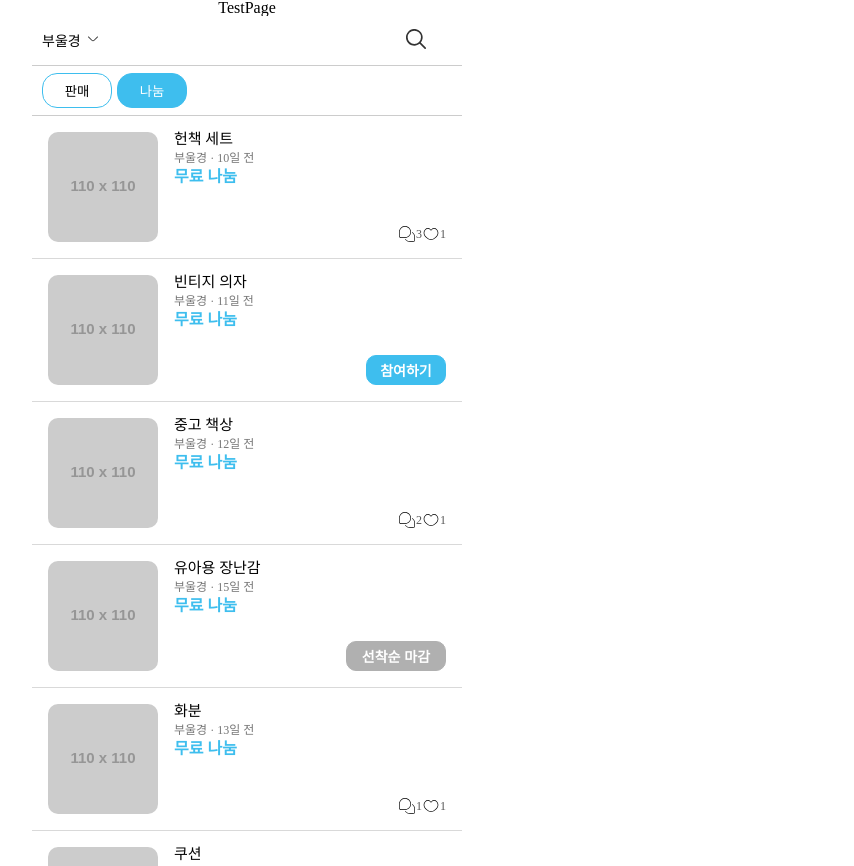
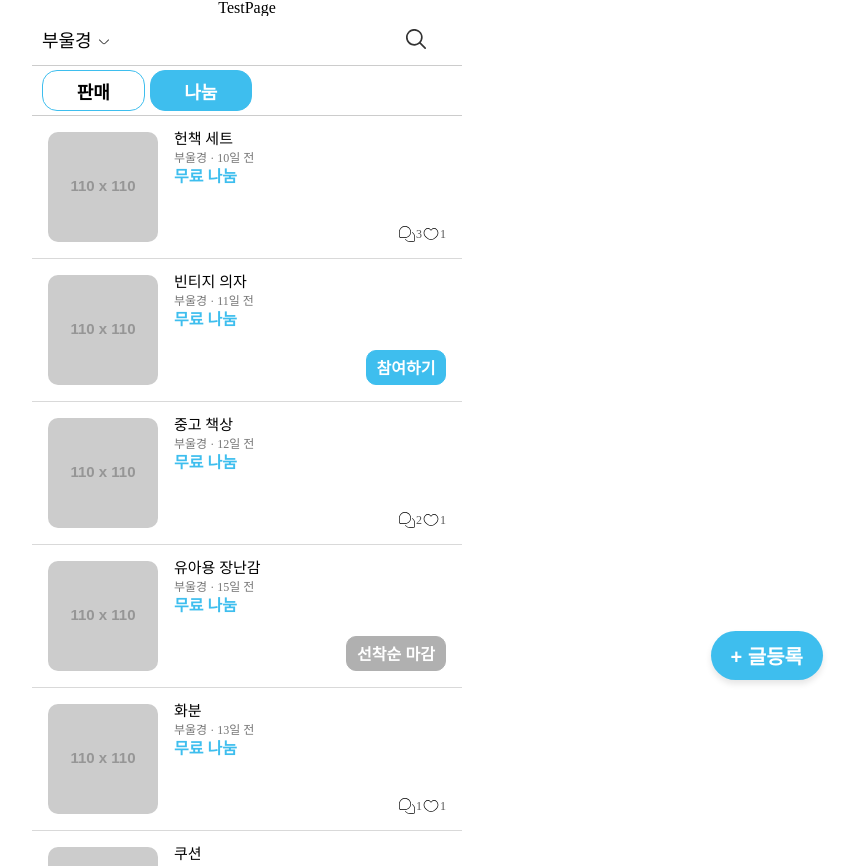
Before and after one commit to Ssadang/ssadang-frontend-pwa, a React (Create React App) app: page /trading in a window 1280 px wide. Both pictures are taken after a click on the button "나눔". Shown: the whole page, without its empty margins (393-1247 px from the left). Built offline with nearby package versions, Linux system fonts and the light colour scheme; some icons are missing.

Commit message:
feat: 글등록 버튼 및 모달 추가 / 디자인 수정

```diff
--- /dev/null
+++ b/src/components/Trading/Main/ButtonComponent/RegisterButtonComponent.jsx
@@ -0,0 +1,15 @@
+import React from 'react';
+import { useNavigate } from 'react-router-dom';
+import { RegisterButton } from './style'; // 수정된 스타일 import
+
+function RegisterButtonComponent() {
+    const navigate = useNavigate();
+
+    return (
+        <RegisterButton onClick={() => navigate('/trading/register')}>
+            + 글등록
+        </RegisterButton>
+    );
+}
+
+export default RegisterButtonComponent;
--- a/src/components/Trading/Main/ButtonComponent/style.js
+++ b/src/components/Trading/Main/ButtonComponent/style.js
@@ -1,8 +1,8 @@
 import styled from "styled-components";
 
 export const StyledButton = styled.button`
-  width: 70px;
-  height : 35px;
+  width: 25%;
+  height : 85%;
   padding: 5px;
   margin-right: 5px;
   margin-top : 5px;
@@ -13,4 +13,22 @@ export const StyledButton = styled.button`
   color: ${({ isSelected }) => (isSelected ? "#fff" : "#000")};
   border-radius: 15px;
   border : 1px solid #3EBEEE;
+  font-weight: bold;
+  font-size : 18px;
 `;
+
+export const RegisterButton = styled.button`
+  position: fixed;
+  bottom: 15%; /* 화면 아래에서 5% */
+  right: 5%; /* 화면 오른쪽에서 5% */
+  padding: 10px 20px;
+  background-color: #3EBEEE; /* 오렌지색 배경 */
+  color: white;
+  border: none;
+  border-radius: 30px; /* 둥근 버튼 */
+  font-size: 20px; /* 반응형 글자 크기 */
+  font-weight: bold;
+  cursor: pointer;
+  box-shadow: 0 4px 6px rgba(0, 0, 0, 0.1); /* 그림자 효과 */
+  z-index: 1000;
+`;
--- a/src/components/Trading/Main/CardComponent/TradingCardComponent.jsx
+++ b/src/components/Trading/Main/CardComponent/TradingCardComponent.jsx
@@ -1,4 +1,4 @@
-import React from 'react';
+import React, { useState } from 'react';
 import {
     ProductButton,
     ProductIconSection,
@@ -12,12 +12,14 @@ import {
     HeartNumber,
     GameButton,
 } from './style';
+import ModalComponent from '../../Modal/ModalComponent';
 import HeartImg from '../../../../assets/icons/heart.svg';
 import ChatImg from '../../../../assets/icons/chat.svg';
 import { useNavigate } from 'react-router-dom';
 import { getRelativeTime } from '../../../../constants/Util/date';
 
-function CardComponent({ product }) {
+
+function CardComponent({ product, onRefresh = () => { } }) {
     const {
         imageSrc,
         title,
@@ -32,15 +34,30 @@ function CardComponent({ product }) {
     } = product;
 
 
+
     //게임 버튼 활성화 여부 판단하는 함수
     const isFull = maxParticipants > 0 && currentParticipants >= maxParticipants;
+    const [isModalOpen, setIsModalOpen] = useState(false); // 모달 상태
 
     const navigate = useNavigate(); // React Router의 네비게이션 훅
+
     const handleClick = () => {
-        navigate(`/product/${product.id}`);
+        navigate(`/trading/detail/${product.id}`);
+    };
+
+    const handleParticipation = () => {
+        if (isFull) return; // 참여 불가능하면 아무 작업도 안함
+
+        //참여 처리 로직
+
+        setIsModalOpen(true); // 모달열기
+
+    };
+
+    const handleModalClose = () => {
+        setIsModalOpen(false); // 모달닫기
+        onRefresh(); // 상위 컴포넌트에게 데이터 다시 로드 요청청
     }
-
-
 
     return (
         <ProductButton onClick={handleClick}>
@@ -50,7 +67,14 @@ function CardComponent({ product }) {
                 <ProductLocationDateTime>{location} · {getRelativeTime(dateTime)}</ProductLocationDateTime>
                 <ProductPrice>{price ? price : "무료 나눔"}</ProductPrice>
                 {isGame ? (
-                    <GameButton isFull={isFull} disabled={isFull}>
+                    <GameButton
+                        isFull={isFull}
+                        disabled={isFull}
+                        onClick={(e) => {
+                            e.stopPropagation();
+                            handleParticipation();
+                        }}
+                    >
                         {isFull ? "선착순 마감" : "참여하기"}
                     </GameButton>
                 ) : (
@@ -62,6 +86,13 @@ function CardComponent({ product }) {
                     </ProductIconSection>
                 )}
             </ProductInfo>
+
+            {/* 모달 컴포넌트 */}
+            <ModalComponent
+                isOpen={isModalOpen}
+                onClose={handleModalClose} // 모달 닫을 때 데이터 재랜더링 호출
+                text="참여 완료!"
+            />
         </ProductButton>
     );
 }
--- a/src/components/Trading/Main/CardComponent/style.js
+++ b/src/components/Trading/Main/CardComponent/style.js
@@ -27,12 +27,12 @@ export const GameButton = styled.button`
   justify-content: center;
 
   width: ${(props) => (props.isFull ? "100px" : "80px")};
-  height: 30px;
+  height: 25%;
   border-radius: 10px;
   border: ${(props) => (props.isFull ? "1px solid #B0B0B0" : "1px solid #3EBEEE ")};
   background-color: ${(props) => (props.isFull ? "#B0B0B0" : "#3EBEEE")};
   color: #ffffff;
-  font-size: 14px;
+  font-size: 16px;
   font-weight: bold;
   cursor: ${(props) => (props.isFull ? "not-allowed" : "pointer")};
 `;
--- a/src/components/Trading/Main/MenuBarComponent/style.js
+++ b/src/components/Trading/Main/MenuBarComponent/style.js
@@ -28,7 +28,7 @@ export const SelectedRegion = styled.div`
   width : 100px;
   align-items: center;
   cursor: pointer;
-  font-size: 14px;
+  font-size: 18px;
 `;
 
 export const ArrowDownWrapper = styled.div`
--- /dev/null
+++ b/src/components/Trading/Modal/ModalComponent.jsx
@@ -0,0 +1,21 @@
+import React from 'react';
+import { ModalOverlay, ModalContainer, ModalText, CloseButton } from './style'; // 스타일 import
+
+function ModalComponent({ isOpen, onClose, text }) {
+    if (!isOpen) return null; // 모달이 열려있지 않으면 렌더링하지 않음
+
+    const handleClose = () => {
+        onClose(); // 부모에게 전달받은 닫기 함수 호출출
+    }
+
+    return (
+        <ModalOverlay onClick={onClose}>
+            <ModalContainer onClick={(e) => e.stopPropagation()}> {/* 부모 클릭 방지 */}
+                <ModalText>{text}</ModalText>
+                <CloseButton onClick={handleClose}>확인</CloseButton>
+            </ModalContainer>
+        </ModalOverlay>
+    );
+}
+
+export default ModalComponent;
--- /dev/null
+++ b/src/components/Trading/Modal/style.js
@@ -0,0 +1,54 @@
+import styled from 'styled-components';
+
+export const ModalOverlay = styled.div`
+  position: fixed;
+  top: 0;
+  left: 0;
+  width: 100%;
+  height: 100%;
+  background-color: rgba(0, 0, 0, 0.5); /* 어두운 배경 */
+  z-index: 999; /* 다른 요소 위로 */
+  display: flex;
+  justify-content: center;
+  align-items: center;
+`;
+
+export const ModalContainer = styled.div`
+  background-color: #fff;
+  padding: 20px;
+  border-radius: 10px;
+  box-shadow: 0 4px 6px rgba(0, 0, 0, 0.1);
+  width: 60%;
+  height : 20%;
+  text-align: center;
+  display: flex;
+  justify-content: center;
+  align-items: center;
+  flex-direction : column;
+`;
+
+export const ModalText = styled.p`
+  font-size: 20px;
+  font-weight: bold;
+  color: #333;
+  margin: 10px;
+`;
+
+export const CloseButton = styled.button`
+  margin-top: 20px;
+  padding: 10px 20px;
+  background-color: #3EBEEE;
+  color: white;
+  border: none;
+  border-radius: 5px;
+  font-size: 20px;
+  cursor: pointer;
+
+  &:hover {
+    background-color: #3EBEEE;
+  }
+
+  &:active {
+    background-color: #3EBEEE;
+  }
+`;
--- a/src/pages/TradingPage/Main/TradingMainPage.jsx
+++ b/src/pages/TradingPage/Main/TradingMainPage.jsx
@@ -4,6 +4,7 @@ import TradingButton from '../../../components/Trading/Main/ButtonComponent/Trad
 import './style.css';
 import CardComponent from '../../../components/Trading/Main/CardComponent/TradingCardComponent.jsx';
 import { saleDummyData, freeDummyData } from '../../../assets/DummyData/data.js';
+import RegisterButton from '../../../components/Trading/Main/ButtonComponent/RegisterButtonComponent.jsx';
 
 function TradingMainPage() {
 
@@ -25,6 +26,10 @@ function TradingMainPage() {
     //     }
     // };
 
+    const fetchData = () => {
+        // API 호출 또는 더미 데이터 로드
+        setProducts(saleDummyData);
+    };
 
     // useEffect를 사용하여 mode 또는 region 변경 감지 및 데이터 업데이트
     useEffect(() => {
@@ -68,11 +73,13 @@ function TradingMainPage() {
             <div className='CardListContainer'>
                 {products.length > 0 ? (
                     products.map((product) => (
-                        <CardComponent key={product.id} product={product} />
+                        <CardComponent key={product.id} product={product} onReFresh={fetchData} />
                     ))
                 ) : (<p style={{ marginTop: "20px", textAlign: "center" }}>등록된 매물이 없습니다.</p>)}
 
             </div>
+            <RegisterButton />
+
         </div>
     )
 }
--- a/src/pages/TradingPage/Main/style.css
+++ b/src/pages/TradingPage/Main/style.css
@@ -36,3 +36,13 @@
     -ms-overflow-style: none;
     /* IE, Edge */
 }
+
+.fixed-btn {
+    position: fixed;
+    bottom: 15%;
+    right: 5%;
+    width: 8vw;
+    height: 8vw;
+    cursor: pointer;
+    z-index: 1000;
+}
```
Also changed, not shown: src/assets/icons/AddPost.svg (added).
